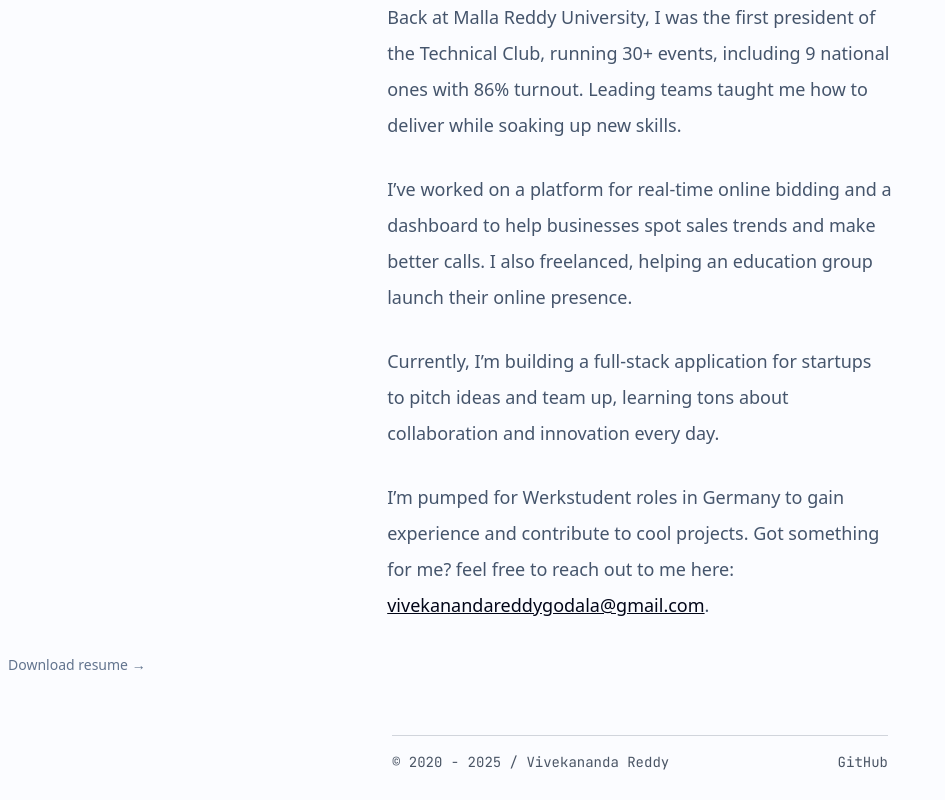
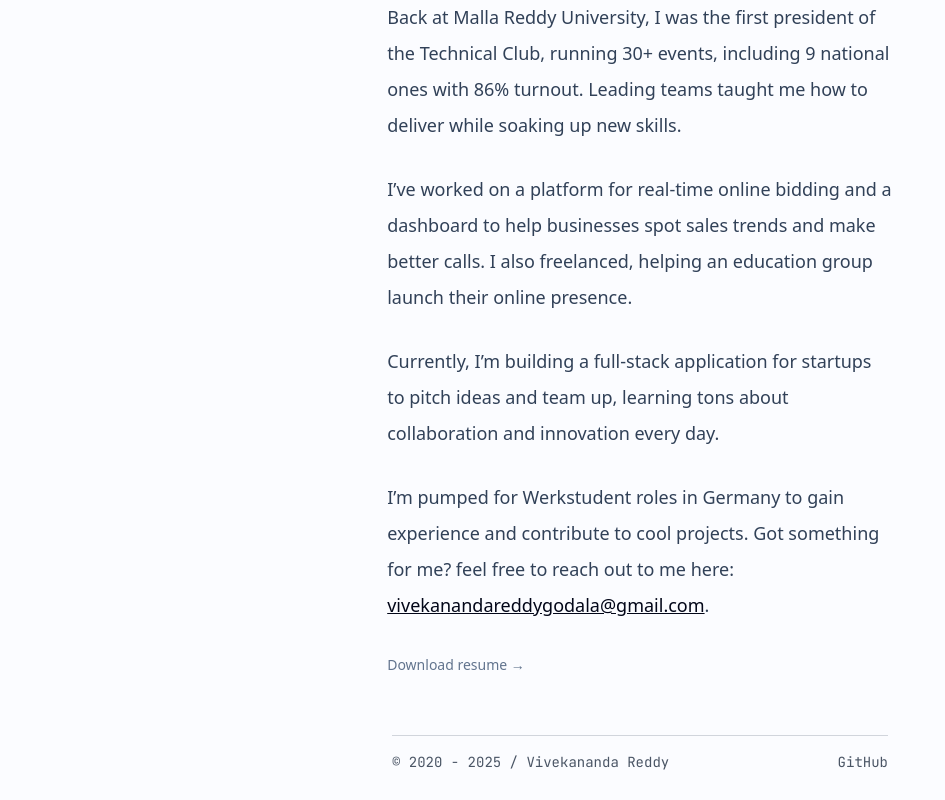
Before and after one commit to VivekanandaReddy3/portfolio, a Next.js app: page /info in a window 1280 px wide. Shown: the part 414-1214 px from the top of the page, without its empty margins (0-945 px from the left). Built offline with nearby package versions, Linux system fonts and the light colour scheme.

Commit message:
style: Download resume button

```diff
--- a/app/contact/page.tsx
+++ b/app/contact/page.tsx
@@ -16,7 +16,7 @@ const contact: {
     label: '@vvkrdy',
   },
   {
-    method: 'GitHub',
+    method: 'Github',
     link: 'https://github.com/vivekanandareddy3',
     label: 'git/vivekanandareddy',
   },
@@ -45,7 +45,7 @@ export default function Contact() {
                 <Title as="h2" variant="tertiary">
                   {contactMethod.method}
                 </Title>
-                <Link href={contactMethod.link} className="text-slate-700">
+                <Link href={contactMethod.link} className="text-slate-700 font-light underline">
                   {contactMethod.label}
                 </Link>
                 </div>
--- a/app/info/page.tsx
+++ b/app/info/page.tsx
@@ -8,7 +8,7 @@ export default function Information() {
         Information
         <div className="h-px bg-slate-300 my-6" />
       </h1>
-      <div className="mx-auto md:w-1/2 lg:w-1/2 xl:w-2/5 2xl:w-1/4 prose prose-lg text-slate-600 leading-loose space-y-7 font-light text-lg">
+      <div className="mx-auto md:w-1/2 lg:w-1/2 xl:w-2/5 2xl:w-1/4 prose prose-lg text-slate-700 leading-loose space-y-7 font-normal text-lg">
         <p>
           Hey, I’m Vivekananda Reddy Godala, a computer and data science grad from India now chasing my master’s in Germany. I’m all about building tech that solves real problems, and I’m hungry to learn and grow in the process.
         </p>
@@ -34,7 +34,7 @@ export default function Information() {
       <Link
       href="/resume.pdf"
       target="_blank"
-      className="block my-8 text-slate-500 text-sm font-medium"
+      className="block my-8 text-slate-500 text-sm font-medium mx-auto md:w-1/2 lg:w-1/2 xl:w-2/5 2xl:w-1/4 "
       >
         Download resume →
       </Link>
--- a/app/page.tsx
+++ b/app/page.tsx
@@ -14,7 +14,7 @@ const projects: {
     title: 'Startup Directory',
     href: 'https://github.com/VivekanandaReddy3/SU_Directory',
     description: 'Pitch and explore startup ideas collaboratively.',
-    image: '/comingsoon.png',
+    image: '/sud.png',
   },
   {
     title: 'Quotient',
@@ -30,7 +30,7 @@ const projects: {
   },
   {
     title: 'AdminPit',
-    href: 'https://github.com/VivekanandaReddy3/AdmitPit',
+    href: 'https://github.com/VivekanandaReddy3/AdminPit',
     description: 'Admin dashboard with charts and management tools.',
     image: '/adminpit.png',
   },
```
Also changed, not shown: public/sud.png (added).
